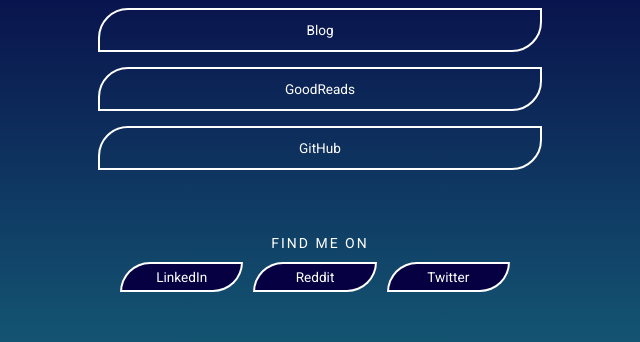
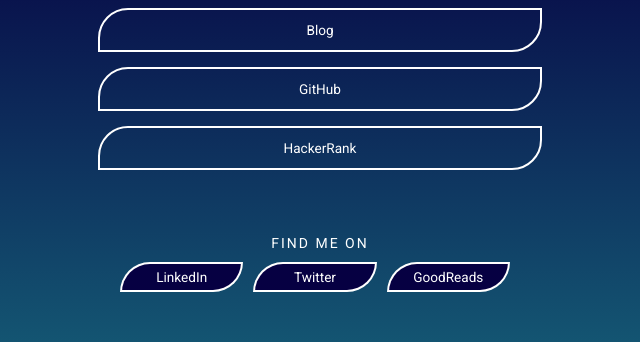
Before and after one commit to sinhaanshuman27/linkit, a plain HTML site: page index.html in a window 1280 px wide. Shown: the part 123-465 px from the top of the page, 320-960 px from the left. Drawn offline with Linux system fonts and the light colour scheme.

Commit message:
Update index.html

```diff
--- a/index.html
+++ b/index.html
@@ -12,16 +12,17 @@
 
         <h2>Featured</h2>
         <a class="featured" href="https://anshumansblog27.wordpress.com/" target="_blank">Blog</a>
-        <a class="featured" href="https://www.goodreads.com/review/list/116609575?ref=nav_mybooks" target="_blank">GoodReads</a>
         <a class="featured" href="https://github.com/sinhaanshuman27" target="_blank">GitHub</a>
+        <a class="featured" href="https://www.hackerrank.com/sinhaanshuman27?hr_r=1" target="_blank">HackerRank</a>
+
         <br>
         <br>
 
         <h2>Find Me On</h2>
         <div class="channels">
             <a href="https://www.linkedin.com/in/sinhaanshuman27/" target="_blank">LinkedIn</a>
-            <a href="https://www.reddit.com/user/the_eclipsed_soul" target="_blank">Reddit</a>
             <a href="https://twitter.com/sinhaanshuman27" target="_blank">Twitter</a>
+            <a href="https://www.goodreads.com/review/list/116609575?ref=nav_mybooks" target="_blank">GoodReads</a>
         </div>
 
         <footer id="footer">
```
